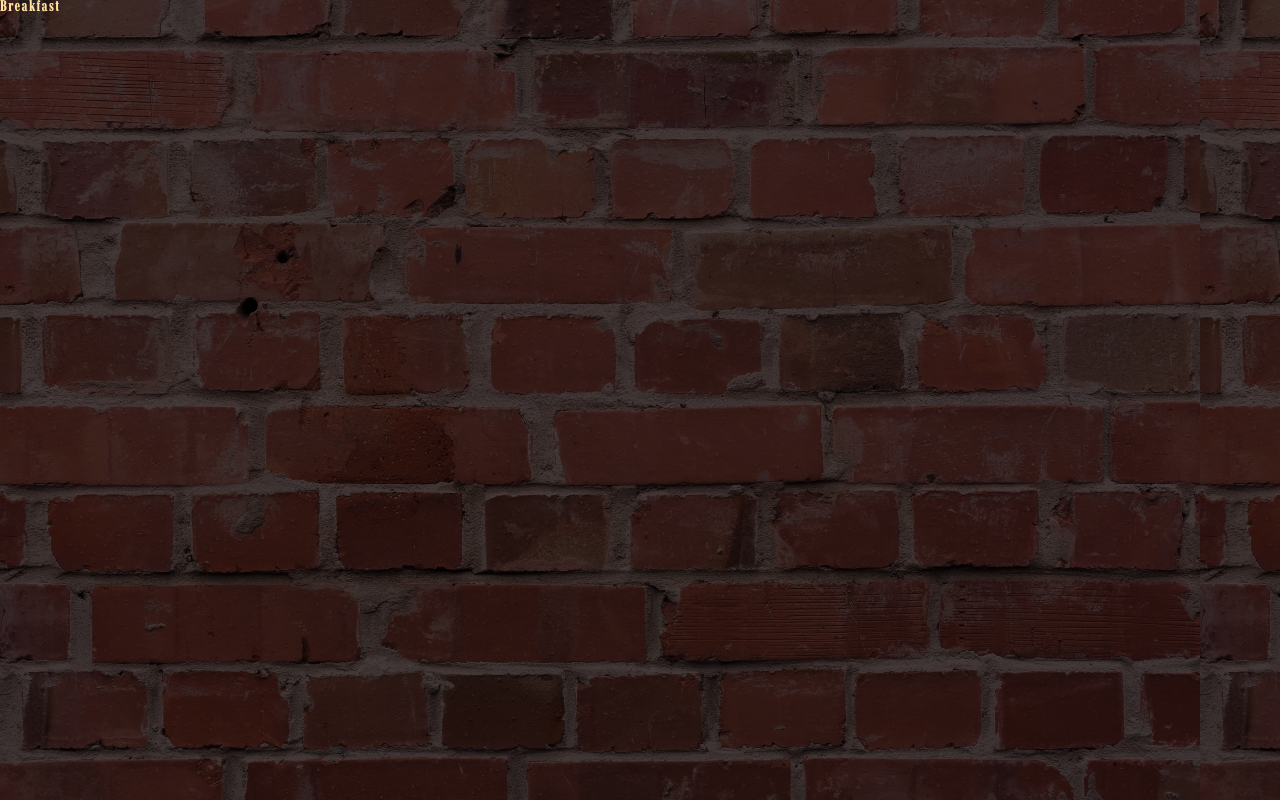
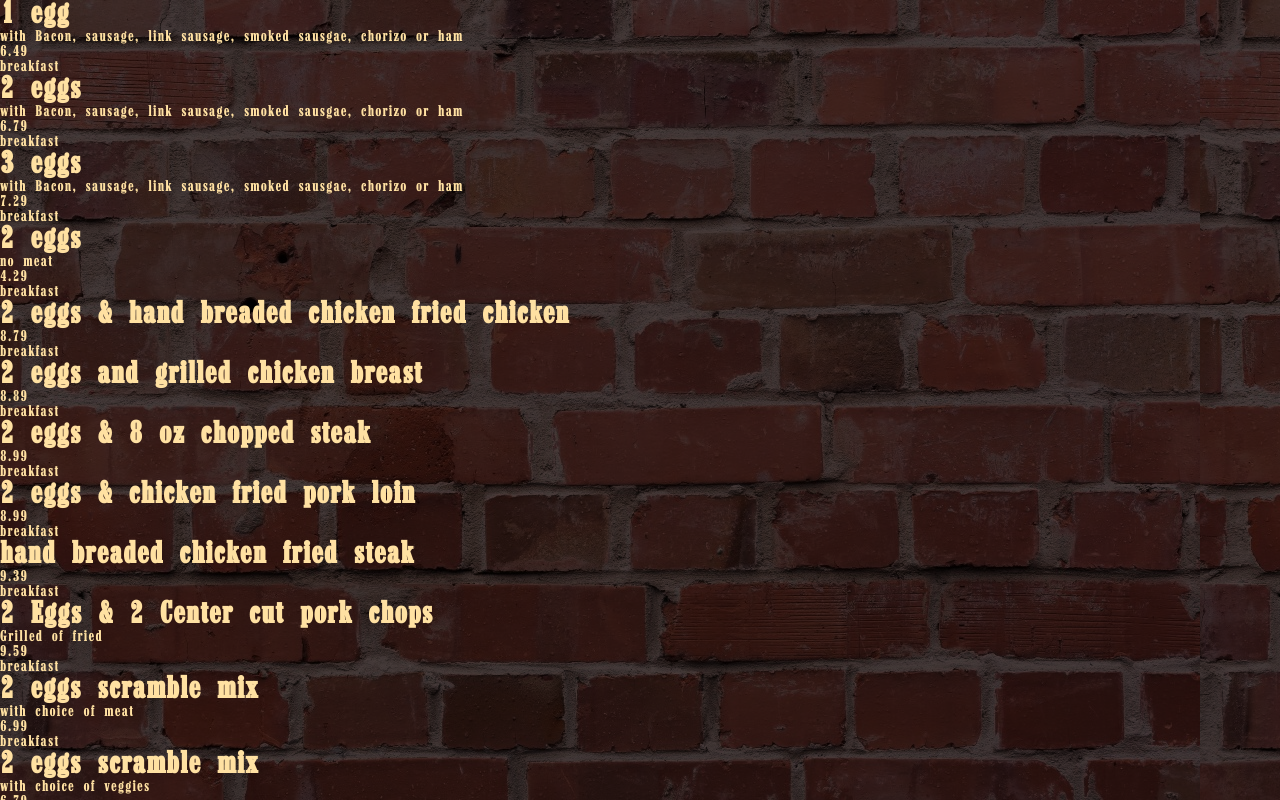
Before and after one commit to caitlyn-griffing/ballard-street-cafe, a React (Create React App) app: page /breakfast in a window 1280 px wide. Shown: the top 800 px of the page. Built offline with nearby package versions, Linux system fonts and the light colour scheme.

Commit message:
added utils function to render menu items

```diff
--- a/src/pages/Breakfast.js
+++ b/src/pages/Breakfast.js
@@ -1,8 +1,10 @@
 import React from 'react'
-
+import data from '../data/menuItems.json'
+import { writeItems } from '../utils/util'
 function Breakfast() {
+  const items = writeItems(data, 'breakfast')
   return (
-    <div>Breakfast</div>
+    <div>{items}</div>
   )
 }
 
--- a/src/pages/Dinner.js
+++ b/src/pages/Dinner.js
@@ -1,30 +1,11 @@
 import React from 'react'
 import data from '../data/menuItems.json'
+import { writeItems } from '../utils/util'
 function Dinner() {
-
-  console.log(data)
-
-  const writeDinnerItems = () => {
-        return data.map((item) => {
-        console.log(item)
-        if(item.meal === 'dinner'){
-          return (
-            <div>
-              <h1>{item.item}</h1>
-              <p>{item.description}</p>
-              <p>{item.price}</p>
-              <p>{item.meal}</p>
-            </div>
-          )
-        } else {
-          return null
-        }
-      })
-  }
-
+  const items = writeItems(data, 'dinner')
   return (
     <div>
-     {writeDinnerItems()}
+     {items}
     </div>
   )
 }
--- a/src/pages/Lunch.js
+++ b/src/pages/Lunch.js
@@ -1,8 +1,10 @@
 import React from 'react'
-
+import data from '../data/menuItems.json'
+import { writeItems } from '../utils/util';//function to write items
 function Lunch() {
+  const items = writeItems(data, 'lunch')
   return (
-    <div>Lunch</div>
+    <div>{items}</div>
   )
 }
 
--- /dev/null
+++ b/src/utils/util.js
@@ -0,0 +1,18 @@
+export const writeItems = (data, type) => {
+    return data.map(({item, description, price, meal}) => {
+      console.log(item)
+      if(meal === type){
+        return (
+          //All styles and css for menu items can be made here
+          <div className="menu-item-ctn">
+            <h1>{item}</h1>
+            <p>{description}</p>
+            <p>{price}</p>
+            <p>{meal}</p>
+          </div>
+        )
+      } else {
+        return null
+      }
+    })
+  }
```
Also changed, not shown: src/App.js (+7 -2 lines).
